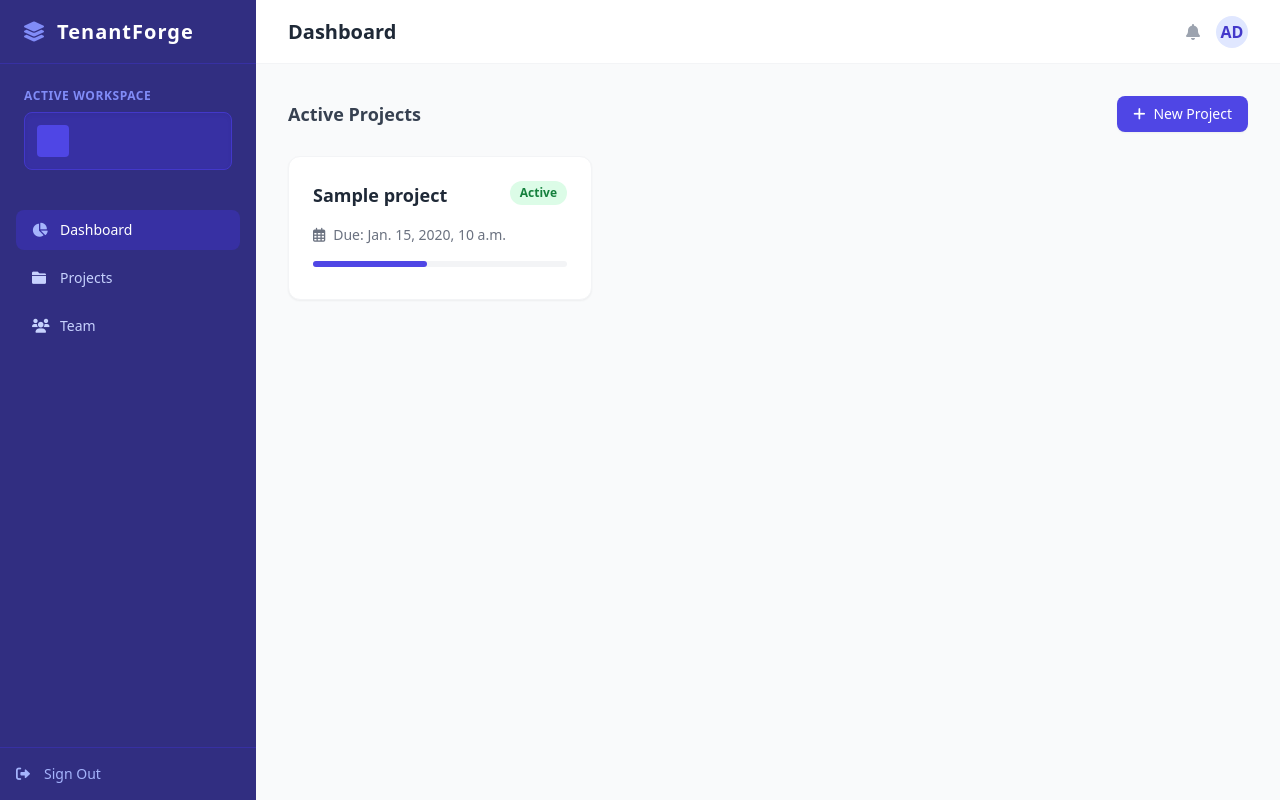
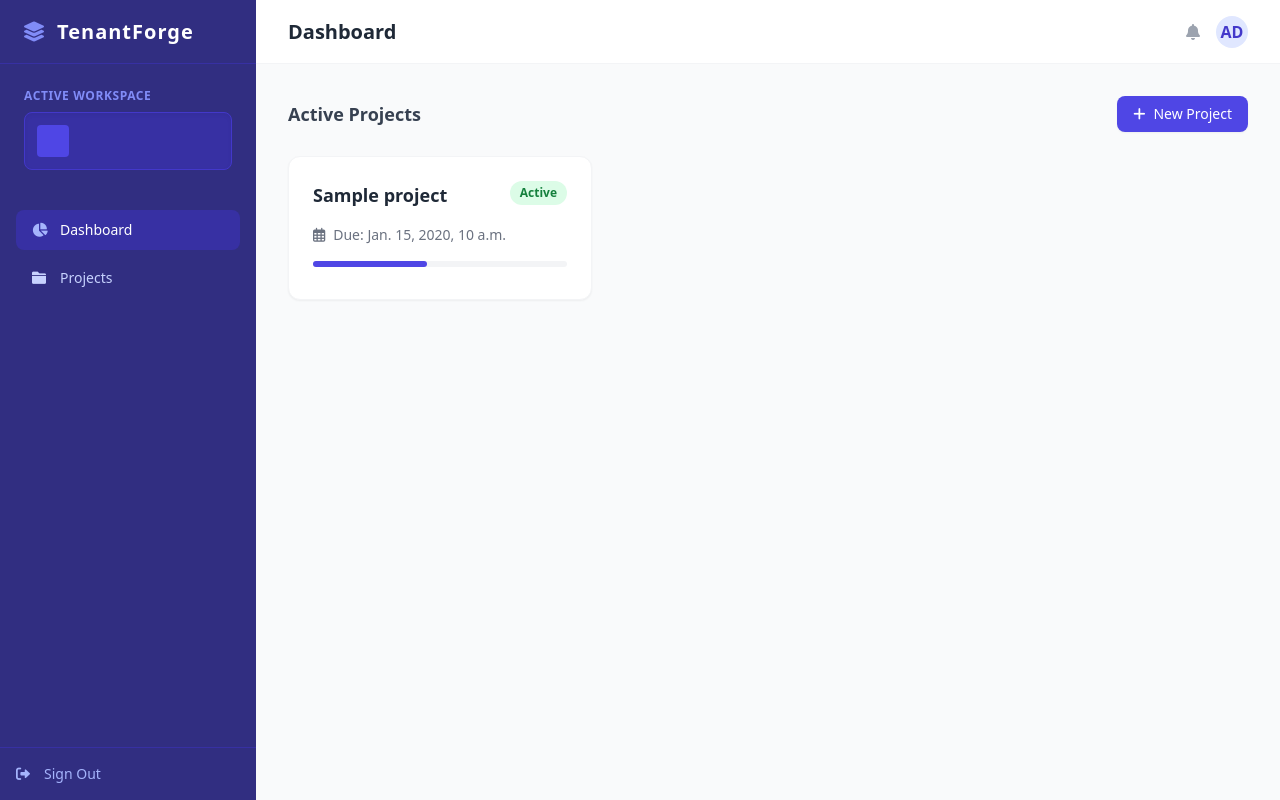
Before and after one commit to Xeeshan-23/django-multitenant-saas, a Django app: template core/templates/core/dashboard.html in a window 1280 px wide. Run offline with Django 5.2, Linux system fonts and the light colour scheme; the template is opened without the code that fills it: most values are stand-ins (such as "Sample title", 1, 10 or a date in 2020); some libraries are stand-ins or nearby versions.

Commit message:
refactor: removed unused team link and finalized project creation UI

```diff
--- a/core/templates/core/dashboard.html
+++ b/core/templates/core/dashboard.html
@@ -36,9 +36,9 @@
             <a href="{% url 'tenant_projects' %}" class="flex items-center px-4 py-2.5 hover:bg-indigo-800 rounded-lg text-sm font-medium transition-colors text-indigo-200 hover:text-white">
                 <i class="fas fa-folder w-5 mr-2"></i> Projects
             </a>
-            <a href="{% url 'tenant_team' %}" class="flex items-center px-4 py-2.5 hover:bg-indigo-800 rounded-lg text-sm font-medium transition-colors text-indigo-200 hover:text-white">
+            <!-- <a href="{% url 'tenant_team' %}" class="flex items-center px-4 py-2.5 hover:bg-indigo-800 rounded-lg text-sm font-medium transition-colors text-indigo-200 hover:text-white">
                 <i class="fas fa-users w-5 mr-2"></i> Team
-            </a>
+            </a> -->
         </nav>
 
         <div class="p-4 border-t border-indigo-800">
```
